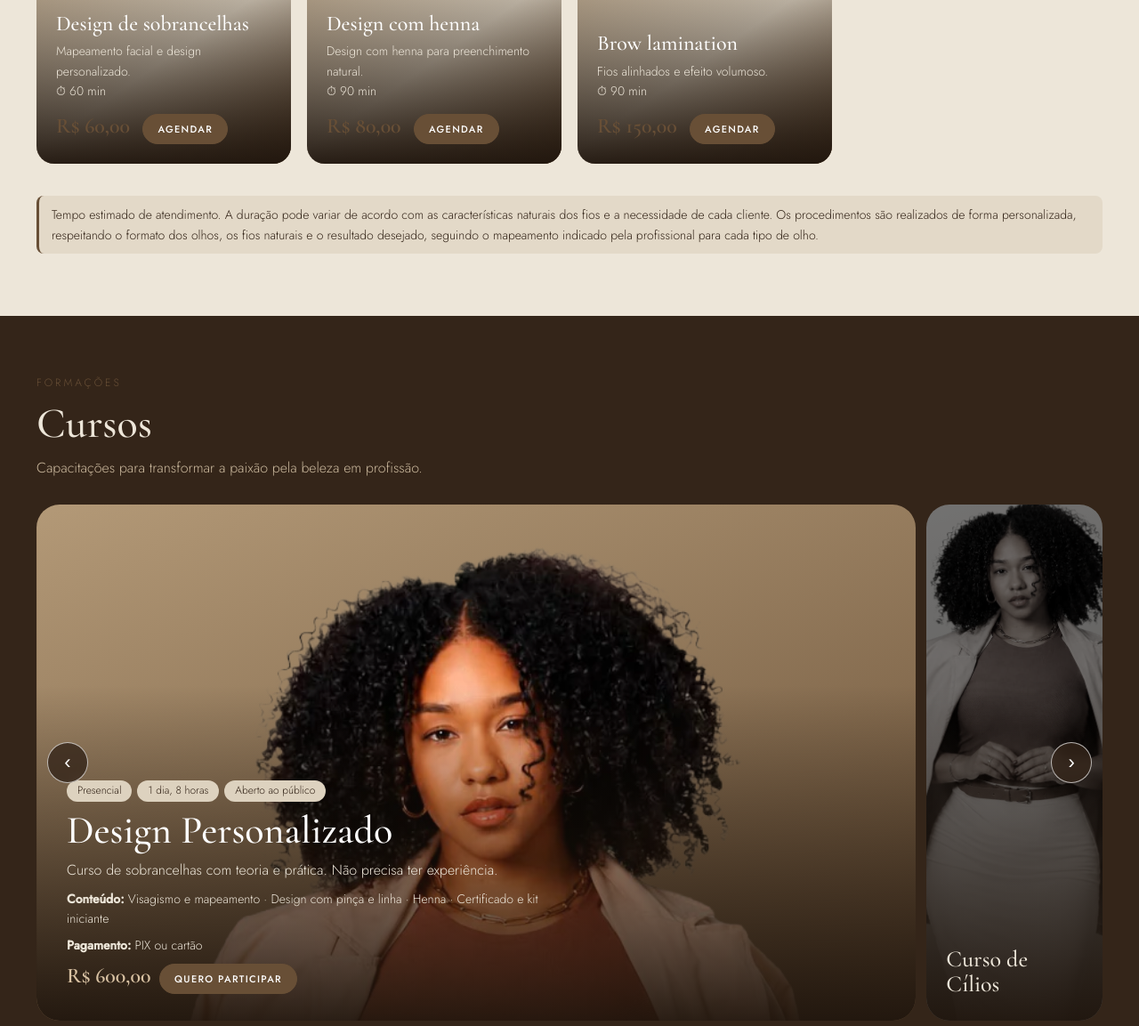
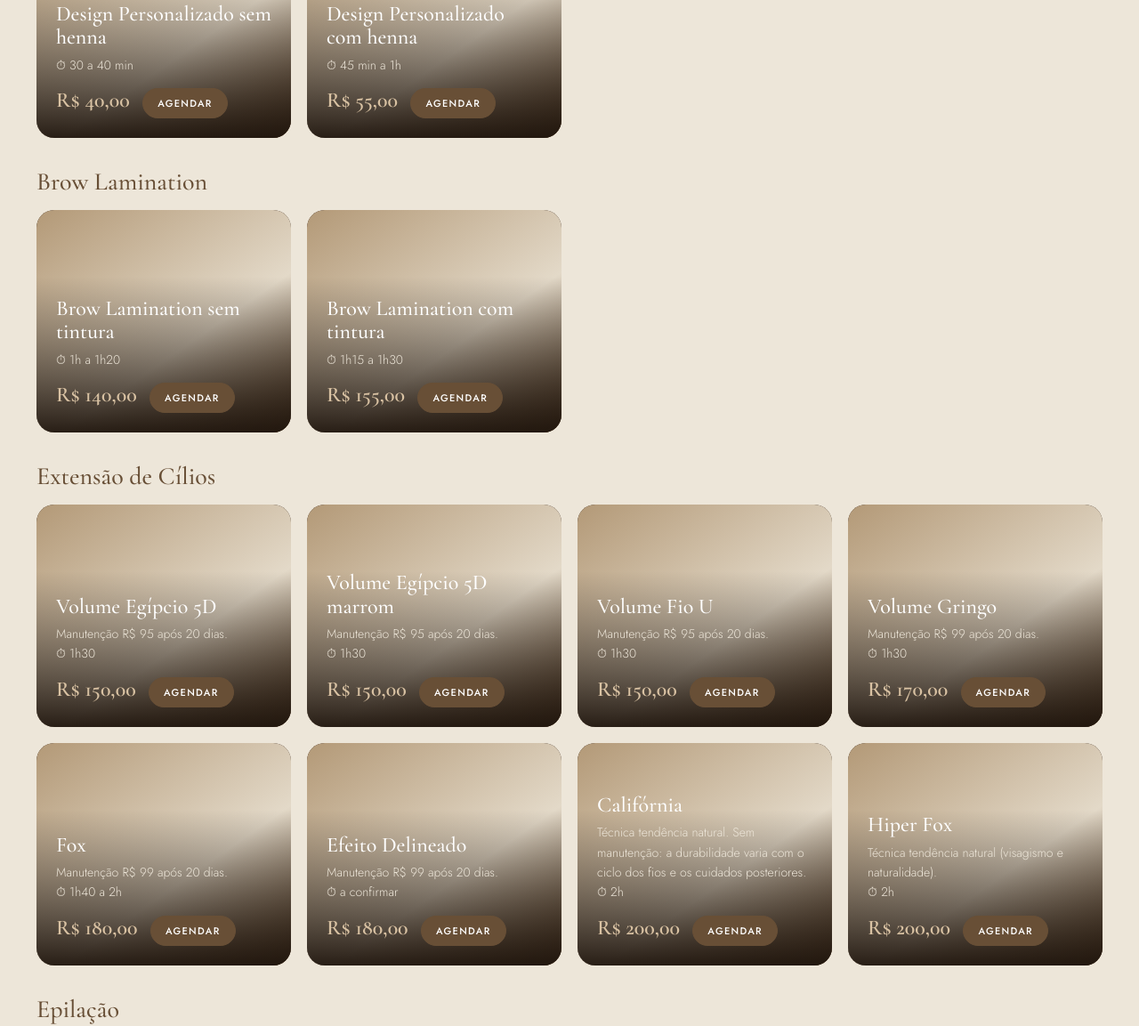
Before and after one commit to GleisonSSouza/Barbosa_portifolio, a plain HTML site: page index.html in a window 1280 px wide. Shown: the part 1253-2406 px from the top of the page at 89% size. Drawn offline with nearby package versions, Linux system fonts and the light colour scheme.

Commit message:
Add real services and categories
- Replace example services with the studio's 15 services in 5 categories
- Show shorter cards for services without a photo
- Make service prices readable on the dark card background
- Recognize example ids with more than one digit

```diff
--- a/css/sections.css
+++ b/css/sections.css
@@ -45,6 +45,8 @@
 .card h3 { color: #fff; font-size: 24px; }
 .meta { color: var(--mut); font-size: 14px; margin: 6px 0 14px; }
 .card .meta { color: #EDE6D9; }
+.card .price { color: #d9c2a3; }   /* preço legível sobre o fundo escuro */
+.card.noimg { height: 250px; }      /* sem foto: card mais baixo */
 .services-note { margin-top: 36px; }
 
 /* ---------- cursos (sanfona) ---------- */
@@ -124,6 +126,7 @@
 
 @media (max-width: 800px) {
   .hero { grid-template-columns: 1fr; }
+  .card.noimg { height: 230px; }
   .portrait { max-width: 320px; }
   /* no celular o curso aberto cresce com o conteúdo: a foto fica no topo e o texto embaixo */
   .acc { flex-direction: column; height: auto; }
--- a/js/data.js
+++ b/js/data.js
@@ -21,13 +21,26 @@ const DEF = {
     openMonths: [],                     // meses abertos para agendar, ex.: ['2026-12']
     pf: '', pt: '',                     // período exclusivo para clientes fixas
     phones: '',                         // telefones das clientes fixas
-    cats: []                            // categorias dos serviços, na ordem do site
+    cats: ['Design de Sobrancelhas', 'Brow Lamination', 'Extensão de Cílios', 'Epilação', 'Micropigmentação']   // ordem no site
   },
 
+  // dur = minutos que o horário ocupa na agenda; durTxt = duração mostrada no site
   services: [
-    { id: 'd1', name: 'Design de sobrancelhas', desc: 'Mapeamento facial e design personalizado.', price: 60, dur: 60, img: '', on: true },
-    { id: 'd2', name: 'Design com henna', desc: 'Design com henna para preenchimento natural.', price: 80, dur: 90, img: '', on: true },
-    { id: 'd3', name: 'Brow lamination', desc: 'Fios alinhados e efeito volumoso.', price: 150, dur: 90, img: '', on: true }
+    { id: 'd1', cat: 'Design de Sobrancelhas', name: 'Design Personalizado sem henna', desc: '', price: 40, dur: 40, durTxt: '30 a 40 min', img: '', on: true },
+    { id: 'd2', cat: 'Design de Sobrancelhas', name: 'Design Personalizado com henna', desc: '', price: 55, dur: 60, durTxt: '45 min a 1h', img: '', on: true },
+    { id: 'd3', cat: 'Brow Lamination', name: 'Brow Lamination sem tintura', desc: '', price: 140, dur: 80, durTxt: '1h a 1h20', img: '', on: true },
+    { id: 'd4', cat: 'Brow Lamination', name: 'Brow Lamination com tintura', desc: '', price: 155, dur: 90, durTxt: '1h15 a 1h30', img: '', on: true },
+    { id: 'd5', cat: 'Extensão de Cílios', name: 'Volume Egípcio 5D', desc: 'Manutenção R$ 95 após 20 dias.', price: 150, dur: 90, durTxt: '1h30', img: '', on: true },
+    { id: 'd6', cat: 'Extensão de Cílios', name: 'Volume Egípcio 5D marrom', desc: 'Manutenção R$ 95 após 20 dias.', price: 150, dur: 90, durTxt: '1h30', img: '', on: true },
+    { id: 'd7', cat: 'Extensão de Cílios', name: 'Volume Fio U', desc: 'Manutenção R$ 95 após 20 dias.', price: 150, dur: 90, durTxt: '1h30', img: '', on: true },
+    { id: 'd8', cat: 'Extensão de Cílios', name: 'Volume Gringo', desc: 'Manutenção R$ 99 após 20 dias.', price: 170, dur: 90, durTxt: '1h30', img: '', on: true },
+    { id: 'd9', cat: 'Extensão de Cílios', name: 'Fox', desc: 'Manutenção R$ 99 após 20 dias.', price: 180, dur: 120, durTxt: '1h40 a 2h', img: '', on: true },
+    { id: 'd10', cat: 'Extensão de Cílios', name: 'Efeito Delineado', desc: 'Manutenção R$ 99 após 20 dias.', price: 180, dur: 120, durTxt: 'a confirmar', img: '', on: true },
+    { id: 'd11', cat: 'Extensão de Cílios', name: 'Califórnia', desc: 'Técnica tendência natural. Sem manutenção: a durabilidade varia com o ciclo dos fios e os cuidados posteriores.', price: 200, dur: 120, durTxt: '2h', img: '', on: true },
+    { id: 'd12', cat: 'Extensão de Cílios', name: 'Hiper Fox', desc: 'Técnica tendência natural (visagismo e naturalidade).', price: 200, dur: 120, durTxt: '2h', img: '', on: true },
+    { id: 'd13', cat: 'Epilação', name: 'Buço e queixo (linha)', desc: 'Finaliza com um produto para acalmar a pele.', price: 20, dur: 30, durTxt: 'a confirmar', img: '', on: true },
+    { id: 'd14', cat: 'Epilação', name: 'Epilação facial', desc: 'Finaliza com um produto para acalmar a pele.', price: 35, dur: 30, durTxt: 'a confirmar', img: '', on: true },
+    { id: 'd15', cat: 'Micropigmentação', name: 'Micropigmentação Shadow', desc: 'Retoque após 45 dias.', price: 450, dur: 120, durTxt: 'a confirmar', img: '', on: true }
   ],
 
   courses: [
@@ -59,7 +72,7 @@ const DEF = {
   ]
 };
 
-const isExample = id => /^[bcdf]\d$/.test(id);
+const isExample = id => /^[bcdf]\d+$/.test(id);
 
 /* estado da página */
 const S = {
--- a/js/site.js
+++ b/js/site.js
@@ -56,11 +56,11 @@ function drawBanners() {
 /* ---------- serviços ---------- */
 function drawServices() {
   const card = s => `
-    <div class="card">
+    <div class="card ${safeMedia(s.img) ? '' : 'noimg'}">
       <div class="ph" ${bgImg(s.img)}></div>
       <div class="txt">
         <h3>${esc(s.name)}</h3>
-        <p class="meta">${esc(s.desc)}<br>⏱ ${esc(durText(s))}</p>
+        <p class="meta">${s.desc ? esc(s.desc) + '<br>' : ''}⏱ ${esc(durText(s))}</p>
         <span class="price">${brl(s.price)}</span> &nbsp;
         <button class="btn s" data-act="book" data-id="${esc(s.id)}">Agendar</button>
       </div>
```
